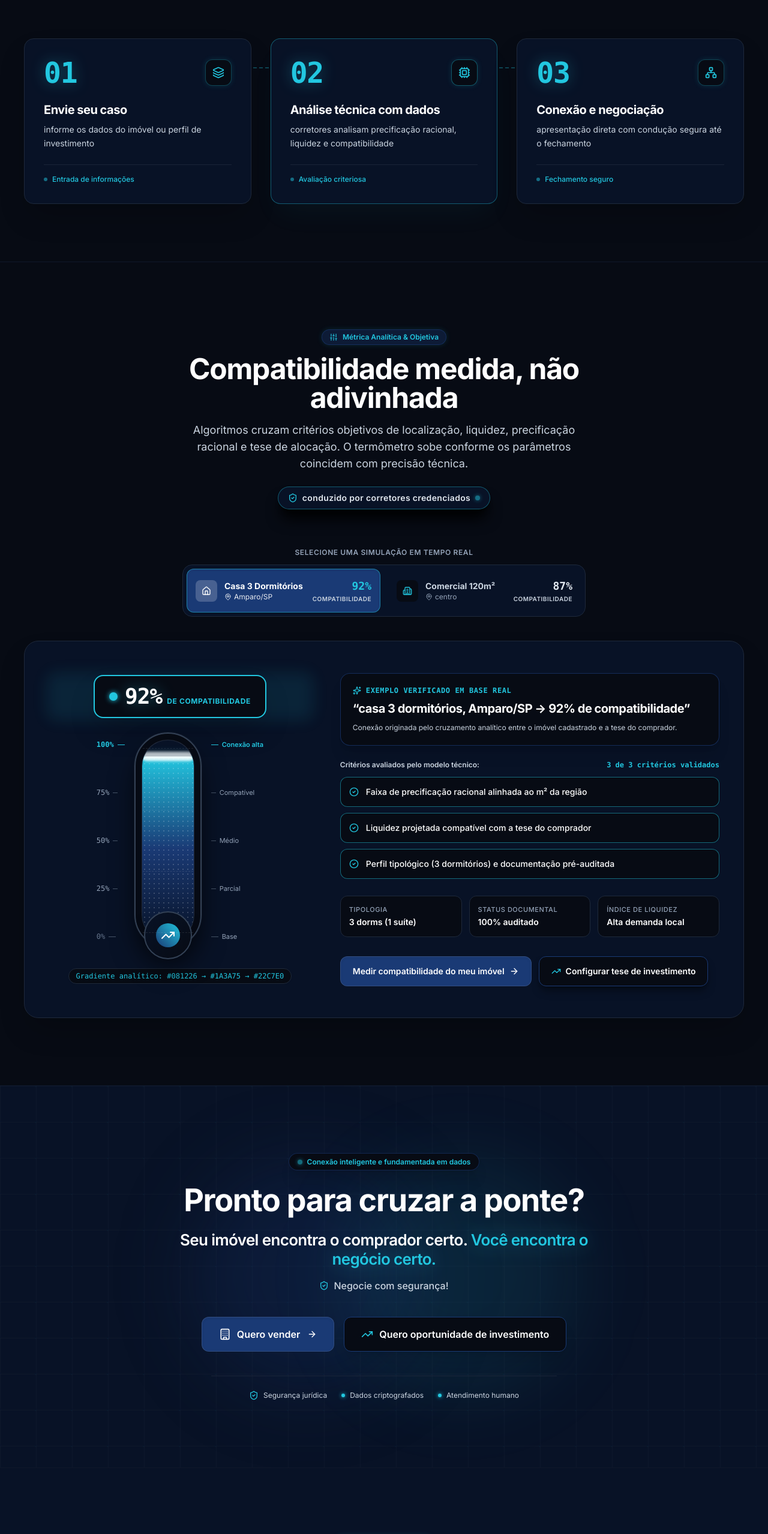
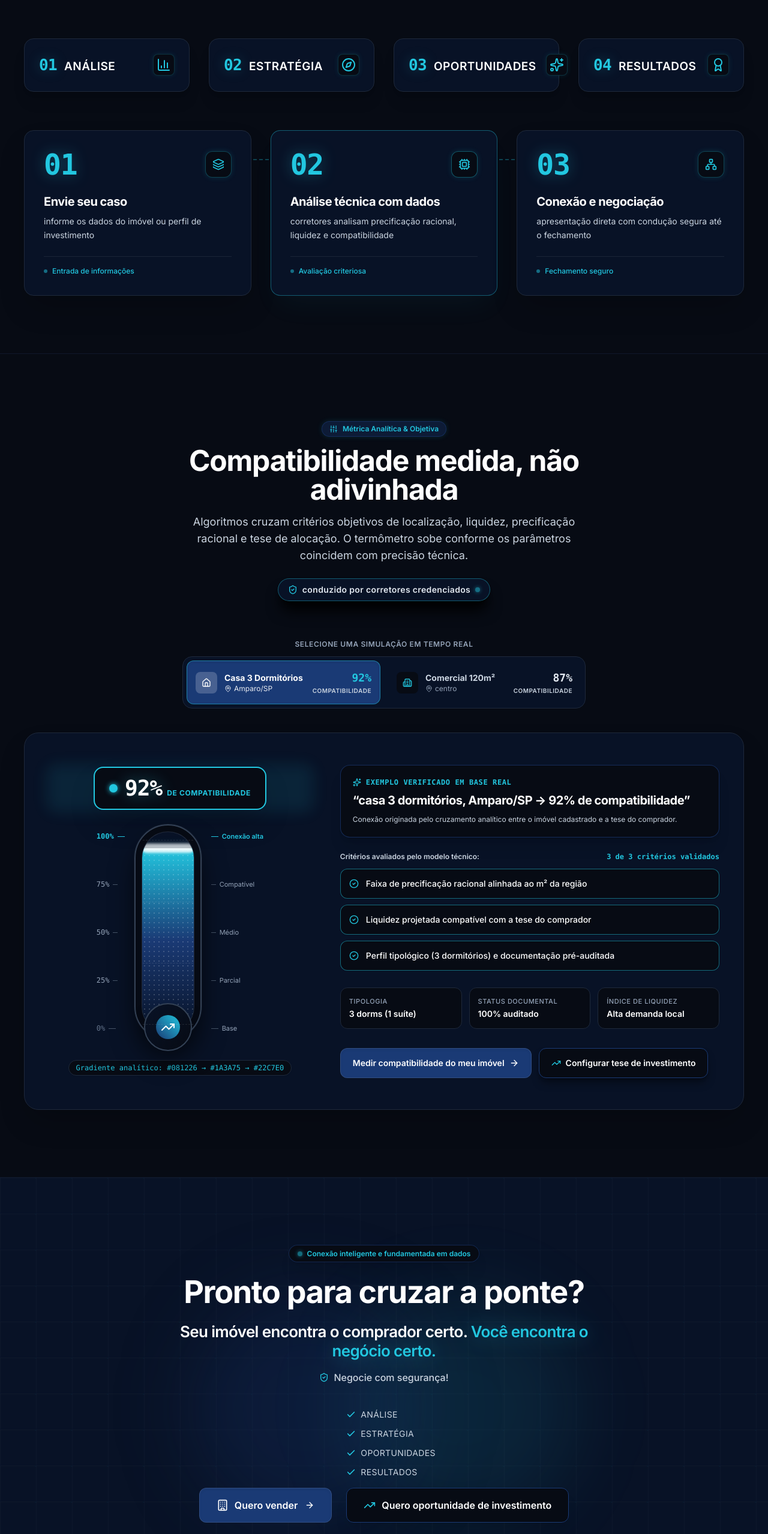
Before and after one commit to pauloac1000-byte/inteligencia-imobiliaria, a React (Vite) app: page / in a window 1280 px wide. Shown: the part 4353-6910 px from the top of the page at 60% size. Built offline with nearby package versions, Linux system fonts and the light colour scheme.

Commit message:
feat: adicionar blocos de etapas e reassurance com sequência ANÁLISE, ESTRATÉGIA, OPORTUNIDADES, RESULTADOS

```diff
--- a/src/components/FinalCtaSection.tsx
+++ b/src/components/FinalCtaSection.tsx
@@ -1,5 +1,5 @@
 import React from 'react'
-import { ArrowRight, Building, TrendingUp, ShieldCheck } from 'lucide-react'
+import { ArrowRight, Building, TrendingUp, ShieldCheck, Check } from 'lucide-react'
 
 interface FinalCtaSectionProps {
   onOpenModal: (intent: 'vender' | 'investir') => void
@@ -59,9 +59,10 @@ export const FinalCtaSection: React.FC<FinalCtaSectionProps> = ({ onOpenModal })
           <ShieldCheck className="w-4 h-4 text-[#22C7E0] shrink-0" />
           <span>Negocie com segurança!</span>
         </div>
-        {/* Os dois CTAs já existentes e funcionais (empilhados no mobile, min-h 48px) */}
-        <div className="mt-8 sm:mt-10 flex flex-col sm:flex-row items-stretch sm:items-center justify-center gap-3.5 sm:gap-4 w-full sm:w-auto">
+        {/* Os dois CTAs já existentes e funcionais com bloco de reassurance junto ao CTA secundário */}
+        <div className="mt-8 sm:mt-10 flex flex-col sm:flex-row items-stretch sm:items-end justify-center gap-4 sm:gap-6 w-full sm:w-auto">
           {/* CTA Primário: Quero vender (azul corporate #1A3A75, hover profundo #142E5E, sombra interna sutil) */}
+          <div className="flex flex-col justify-end">
             <button
               type="button"
               onClick={handleVenderClick}
@@ -71,6 +72,37 @@ export const FinalCtaSection: React.FC<FinalCtaSectionProps> = ({ onOpenModal })
               <span>Quero vender</span>
               <ArrowRight className="w-4 h-4 ml-0.5 shrink-0" />
             </button>
+          </div>
+
+          {/* Coluna do CTA Secundário com reassurance de checkmarks */}
+          <div className="flex flex-col items-stretch sm:items-start text-left">
+            {/* Bloco de reassurance: 4 checkmarks + palavra (~16px acima do CTA secundário, ~12px entre itens, ~14px font-normal slate-300, checkmarks em ciano) */}
+            <div className="mb-4 flex flex-col gap-3 text-slate-300 text-sm font-normal">
+              <div className="inline-flex items-center gap-2">
+                <Check className="w-4 h-4 text-[#22C7E0] shrink-0 stroke-[2.5]" />
+                <span className="tracking-wide text-xs sm:text-sm text-slate-300 font-normal">
+                  ANÁLISE
+                </span>
+              </div>
+              <div className="inline-flex items-center gap-2">
+                <Check className="w-4 h-4 text-[#22C7E0] shrink-0 stroke-[2.5]" />
+                <span className="tracking-wide text-xs sm:text-sm text-slate-300 font-normal">
+                  ESTRATÉGIA
+                </span>
+              </div>
+              <div className="inline-flex items-center gap-2">
+                <Check className="w-4 h-4 text-[#22C7E0] shrink-0 stroke-[2.5]" />
+                <span className="tracking-wide text-xs sm:text-sm text-slate-300 font-normal">
+                  OPORTUNIDADES
+                </span>
+              </div>
+              <div className="inline-flex items-center gap-2">
+                <Check className="w-4 h-4 text-[#22C7E0] shrink-0 stroke-[2.5]" />
+                <span className="tracking-wide text-xs sm:text-sm text-slate-300 font-normal">
+                  RESULTADOS
+                </span>
+              </div>
+            </div>
 
             {/* CTA Secundário: Quero oportunidade de investimento */}
             <button
@@ -81,6 +113,7 @@ export const FinalCtaSection: React.FC<FinalCtaSectionProps> = ({ onOpenModal })
               <TrendingUp className="w-5 h-5 text-[#22C7E0] shrink-0" />
               <span>Quero oportunidade de investimento</span>
             </button>
+          </div>
         </div>
         {/* Mini barra de segurança / dados com detalhes em ciano */}
         <div className="mt-7 sm:mt-10 pt-5 sm:pt-6 border-t border-slate-800/80 w-full max-w-xl flex flex-wrap items-center justify-center gap-3.5 sm:gap-6 text-xs text-slate-300">
--- a/src/components/SupportingSections.tsx
+++ b/src/components/SupportingSections.tsx
@@ -10,6 +10,10 @@ import {
   Network,
   Cpu,
   Layers,
+  BarChart3,
+  Compass,
+  Sparkles,
+  Award,
   ArrowRight,
 } from 'lucide-react'
 
@@ -193,6 +197,72 @@ export const SupportingSections: React.FC<SupportingSectionsProps> = ({ onOpenMo
             </p>
           </div>
 
+          {/* Sequência de 4 blocos: 01 ANÁLISE, 02 ESTRATÉGIA, 03 OPORTUNIDADES, 04 RESULTADOS */}
+          {/* Apenas número grande (24-28px, peso 700) + palavra em caixa alta (18-20px, peso 600), sem descrição */}
+          <div className="mb-12 sm:mb-16">
+            <div className="grid grid-cols-1 sm:grid-cols-2 lg:grid-cols-4 gap-6 sm:gap-7 lg:gap-8">
+              {/* Bloco 01 ANÁLISE */}
+              <div className="p-5 sm:p-6 rounded-2xl bg-[#081226] border border-slate-800 hover:border-[#22C7E0]/50 transition-all duration-300 shadow-xl flex items-center justify-between gap-4 group">
+                <div className="flex items-baseline gap-3">
+                  <span className="text-[26px] font-bold text-[#22C7E0] tracking-tight font-mono drop-shadow-[0_0_10px_rgba(34,199,224,0.25)]">
+                    01
+                  </span>
+                  <span className="text-lg sm:text-[19px] font-semibold text-white tracking-wide uppercase">
+                    ANÁLISE
+                  </span>
+                </div>
+                <div className="w-9 h-9 rounded-lg bg-[#070B14] border border-[#22C7E0]/20 text-[#22C7E0] flex items-center justify-center shrink-0 group-hover:scale-105 transition-transform shadow-[0_0_8px_rgba(34,199,224,0.12)]">
+                  <BarChart3 className="w-4.5 h-4.5 stroke-[2]" />
+                </div>
+              </div>
+
+              {/* Bloco 02 ESTRATÉGIA */}
+              <div className="p-5 sm:p-6 rounded-2xl bg-[#081226] border border-slate-800 hover:border-[#22C7E0]/50 transition-all duration-300 shadow-xl flex items-center justify-between gap-4 group">
+                <div className="flex items-baseline gap-3">
+                  <span className="text-[26px] font-bold text-[#22C7E0] tracking-tight font-mono drop-shadow-[0_0_10px_rgba(34,199,224,0.25)]">
+                    02
+                  </span>
+                  <span className="text-lg sm:text-[19px] font-semibold text-white tracking-wide uppercase">
+                    ESTRATÉGIA
+                  </span>
+                </div>
+                <div className="w-9 h-9 rounded-lg bg-[#070B14] border border-[#22C7E0]/20 text-[#22C7E0] flex items-center justify-center shrink-0 group-hover:scale-105 transition-transform shadow-[0_0_8px_rgba(34,199,224,0.12)]">
+                  <Compass className="w-4.5 h-4.5 stroke-[2]" />
+                </div>
+              </div>
+
+              {/* Bloco 03 OPORTUNIDADES */}
+              <div className="p-5 sm:p-6 rounded-2xl bg-[#081226] border border-slate-800 hover:border-[#22C7E0]/50 transition-all duration-300 shadow-xl flex items-center justify-between gap-4 group">
+                <div className="flex items-baseline gap-3">
+                  <span className="text-[26px] font-bold text-[#22C7E0] tracking-tight font-mono drop-shadow-[0_0_10px_rgba(34,199,224,0.25)]">
+                    03
+                  </span>
+                  <span className="text-lg sm:text-[19px] font-semibold text-white tracking-wide uppercase">
+                    OPORTUNIDADES
+                  </span>
+                </div>
+                <div className="w-9 h-9 rounded-lg bg-[#070B14] border border-[#22C7E0]/20 text-[#22C7E0] flex items-center justify-center shrink-0 group-hover:scale-105 transition-transform shadow-[0_0_8px_rgba(34,199,224,0.12)]">
+                  <Sparkles className="w-4.5 h-4.5 stroke-[2]" />
+                </div>
+              </div>
+
+              {/* Bloco 04 RESULTADOS */}
+              <div className="p-5 sm:p-6 rounded-2xl bg-[#081226] border border-slate-800 hover:border-[#22C7E0]/50 transition-all duration-300 shadow-xl flex items-center justify-between gap-4 group">
+                <div className="flex items-baseline gap-3">
+                  <span className="text-[26px] font-bold text-[#22C7E0] tracking-tight font-mono drop-shadow-[0_0_10px_rgba(34,199,224,0.25)]">
+                    04
+                  </span>
+                  <span className="text-lg sm:text-[19px] font-semibold text-white tracking-wide uppercase">
+                    RESULTADOS
+                  </span>
+                </div>
+                <div className="w-9 h-9 rounded-lg bg-[#070B14] border border-[#22C7E0]/20 text-[#22C7E0] flex items-center justify-center shrink-0 group-hover:scale-105 transition-transform shadow-[0_0_8px_rgba(34,199,224,0.12)]">
+                  <Award className="w-4.5 h-4.5 stroke-[2]" />
+                </div>
+              </div>
+            </div>
+          </div>
+
           {/* Container dos 3 passos em linha com linha conectora pontilhada */}
           <div className="relative">
             {/* Linha conectora pontilhada no Desktop (simbolizando a ponte entre os passos) */}
```
Also changed, not shown: .skip.config.json. Lines whose indentation alone changed are shown as unchanged.
